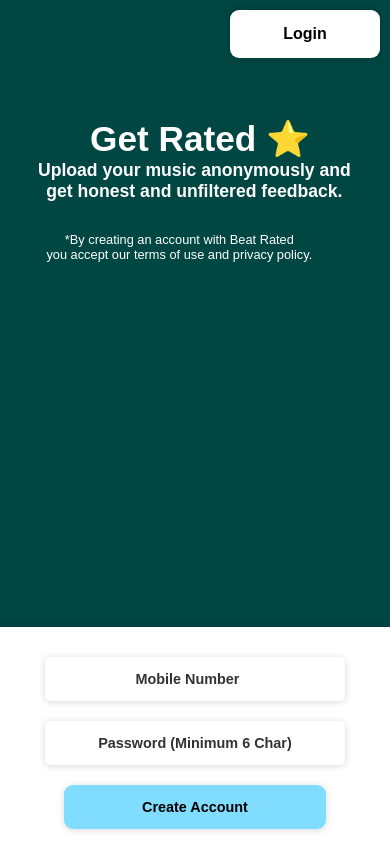
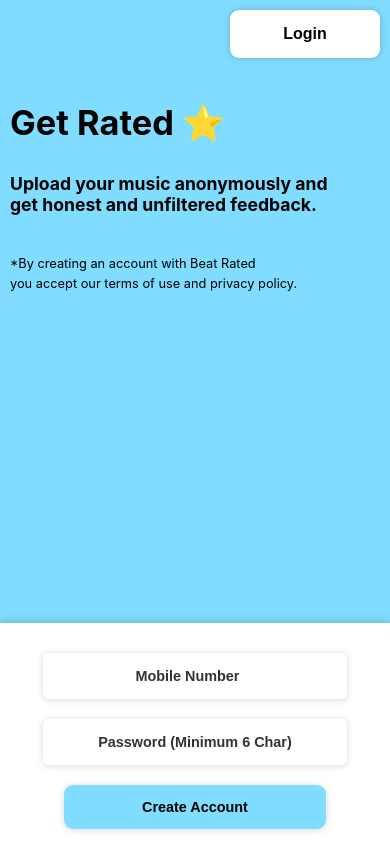
Before and after one commit to Beat-Rate/Beat-Rate, a React (Create React App) app: page / in a window 390 px wide. Built offline with nearby package versions, Linux system fonts and the light colour scheme.

Commit message:
Committed CSS was broken @mudrank - please pull and update

```diff
--- a/src/App.css
+++ b/src/App.css
@@ -1,33 +1,7 @@
-* {
-  margin: 0;
-  padding: 0;
-  border: none;
-  box-sizing: border-box;
-  font-family: 'Poppins', sans-serif;
-}
-
-html, body {
-  height: 100%;
-}
-
-body {
-  background: #121212;
-  color: #fff;
-
-  display: flex;
-  align-items: center;
-  justify-content: center;
-
-  font-family: 'Poppins', sans-serif;
-  text-align: center;
-}
-
-
-
 .lo-parent{
   width: 100%;
   height: 100%;
-background-color: #004643;
+  background-color: #80DDFF;
   position: absolute;
   top: 0px;
   left: 0px;
@@ -40,9 +14,9 @@
   border: 0px;
   background-color: #fff;
   border-radius: 9px;
-box-shadow: 0px 0px 7px 0px rgba(0,0,0,.2);
-position: absolute;
-top: 10px;
+  box-shadow: 0px 0px 7px 0px rgba(0,0,0,.2); /* James I did some css*/
+  position: absolute; /*cool... where? https://prod.liveshare.vsengsaas.visualstudio.com/join?679A8EDBCC1B6EE0D31556912C71F08771A5*/
+  top: 10px; /*WORKING??*/
   right: 10px;
   z-index: 1;
   font-size: 1em;
@@ -56,7 +30,7 @@
 
 .text-body h2{
   font-size: 2.15em;
-margin-top: -10px;
+  margin-top: 0px;
 }
 
 .text-body p{
@@ -139,8 +113,7 @@
 
 .top-bar h4{
   margin-left: 10px;
-color: #f9bc60;
-font-size:1.5em;
+  color: gold;
   margin-top: 30px;
 }
 
@@ -165,7 +138,7 @@
   width: 50%;
   left: 25%;
   height: 50px;
-background-color: #f9bc60;
+  background-color: #80DDFF;
   border-radius: 10px;
   border: 0px;
   font-weight: 900;
@@ -189,9 +162,9 @@
   height: 160px;
   background-color: #f0f0f0;
   border-radius: 15px;
-position: fixed;
+  position: absolute;
   margin-left: calc(50% - 80px);
-color: #000;
+  margin-top: 30%;
 }
 
 .upload-song img{
@@ -270,7 +243,6 @@
   position: relative;
   float: left;
   margin-top: 10px;
-color: #000;
 }
 
 .list-controls{
@@ -304,23 +276,3 @@
   background-color: #333;
   opacity: .15;
 }
-
-
-@media only screen and (max-width: 600px) {
-  .text-body h2{
-    position: relative;
-    font-size: 2.20em;
-    margin-top: 0.5em;
-    }
-    .text-body p{
-      position: relative;
-      margin-left:1.3em;
-      font-weight: 600;
-      }
-      .text-body small{
-        position: absolute;
-        margin-left:-12em;
-        margin-top:1em;
-        font-weight: 400;
-        }
-}
```
Lines whose indentation alone changed are shown as unchanged.
